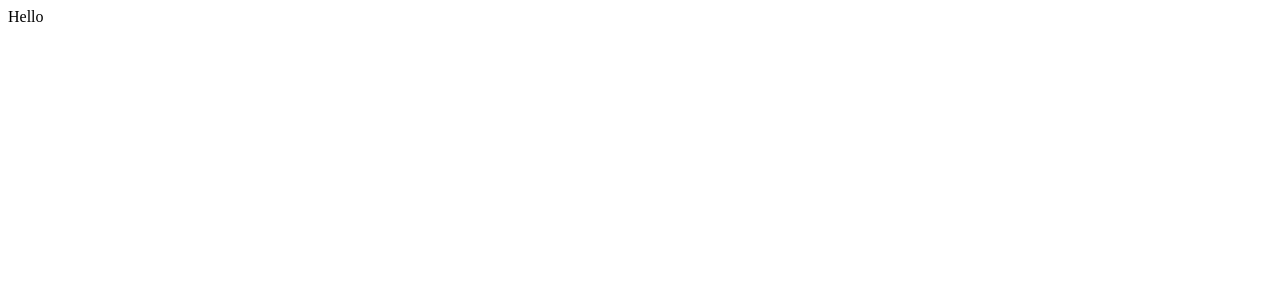
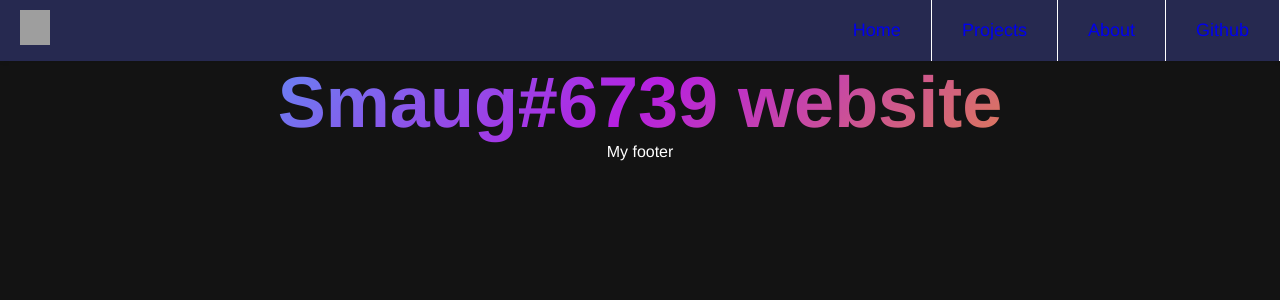
Before and after one commit to Smaug6739/smaug-website, a Nuxt app: page / in a window 1280 px wide. Shown: the top 300 px of the page. Built offline with nearby package versions, Linux system fonts and the light colour scheme; grey boxes are pictures that could not be loaded.

Commit message:
Structure

```diff
--- /dev/null
+++ b/app.vue
@@ -0,0 +1,12 @@
+<template>
+  <div>
+    <Navbar />
+    <NuxtPage />
+    <div>My footer</div>
+  </div>
+</template>
+<script>
+export default {
+  name: "App",
+};
+</script>
--- /dev/null
+++ b/assets/css/main.css
@@ -0,0 +1,27 @@
+* {
+  margin: 0;
+  padding: 0;
+}
+
+body {
+  background-color: #131313;
+  color: #fff;
+  font-family: Avenir, Helvetica, Arial, sans-serif;
+  -webkit-font-smoothing: antialiased;
+  -moz-osx-font-smoothing: grayscale;
+  text-align: center;
+  height: 100vh;
+  display: flex;
+  flex-direction: column;
+}
+
+h1 {
+  font-size: 72px;
+  background-size: 200% 200%;
+  background: linear-gradient(-45deg, #f7b500, #b620e0, #32c5ff);
+  -webkit-background-clip: text;
+  background-clip: text;
+  -webkit-text-fill-color: transparent;
+}
+
+/*# sourceMappingURL=main.css.map */
--- /dev/null
+++ b/assets/scss/_theme-variables.scss
@@ -0,0 +1,41 @@
+$background: #1b003d;
+
+$background-element: #262950;
+$background-element-light: rgb(84, 90, 167);
+
+$blue: #007bff;
+$indigo: #6610f2;
+$purple: #6f42c1;
+$pink: #df0b63;
+$red: #dc3545;
+$white: white;
+$orange: #fd7e14;
+$yellow: #ffc107;
+$green: #28a745;
+$black: #000000;
+
+$teal: #20c997;
+$cyan: #17a2b8;
+$white: #fff;
+$gray: #6c757d;
+$gray-dark: #343a40;
+
+$primary: #0b5ed7;
+$primary-hover: #094db3;
+$secondary: #5c636a;
+$secondary-hover: #4d5358;
+$success: #198754;
+$success-hover: #157347;
+$info: #17a2b8;
+$info-hover: #138496;
+$warning: #ffc107;
+$warning-hover: #e0a903;
+$danger: #d62433;
+$danger-hover: #b82433;
+
+$dark-pink: #9e0947;
+
+/*$light:#f8f9fa;*/
+$light: #ffffff;
+$dark: #343a40;
+$dark-light: rgb(199, 199, 199);
--- /dev/null
+++ b/assets/scss/main.scss
@@ -0,0 +1,24 @@
+* {
+  margin: 0;
+  padding: 0;
+}
+body {
+  background-color: #131313;
+  color: #fff;
+
+  font-family: Avenir, Helvetica, Arial, sans-serif;
+  -webkit-font-smoothing: antialiased;
+  -moz-osx-font-smoothing: grayscale;
+  text-align: center;
+  height: 100vh;
+  display: flex;
+  flex-direction: column;
+}
+h1 {
+  font-size: 72px;
+  background-size: 200% 200%;
+  background: linear-gradient(-45deg, #f7b500, #b620e0, #32c5ff);
+  -webkit-background-clip: text;
+  background-clip: text;
+  -webkit-text-fill-color: transparent;
+}
--- /dev/null
+++ b/components/navbar.vue
@@ -0,0 +1,172 @@
+<template>
+  <header class="header">
+    <div>
+      <NuxtLink to="/"
+        ><img src="../../assets/logo.png" alt="logo" class="logo"
+      /></NuxtLink>
+    </div>
+    <nav>
+      <input class="menu-btn" type="checkbox" id="menu-btn" />
+      <label class="menu-icon" for="menu-btn"
+        ><span class="navicon"></span
+      ></label>
+      <ul class="menu">
+        <li class="link">
+          <NuxtLink to="/" class="nav-links" @click="close">Home</NuxtLink>
+        </li>
+        <li class="link" @click="close">
+          <NuxtLink to="/projects/1">Projects</NuxtLink>
+        </li>
+        <li class="link" @click="close">
+          <NuxtLink to="/about">About</NuxtLink>
+        </li>
+        <li class="link">
+          <a
+            href="https://github.com/Smaug6739"
+            target="__blank"
+            class="nav-links"
+            @click="close"
+            >Github</a
+          >
+        </li>
+      </ul>
+    </nav>
+  </header>
+</template>
+
+<style scoped lang="scss">
+@import "../assets/scss/theme-variables.scss";
+.header {
+  background-color: $background-element;
+  box-shadow: 1px 1px 4px 0 rgba(0, 0, 0, 0.1);
+  //position: fixed;
+  width: 100%;
+  z-index: 3;
+  display: flex;
+  .logo {
+    width: 30px;
+    height: 35px;
+    position: absolute;
+    font-size: 1em;
+    padding: 10px 20px;
+  }
+  nav {
+    display: flex;
+    flex-direction: column;
+    width: 100%;
+  }
+  ul {
+    margin: 0;
+    padding: 0;
+    list-style: none;
+    overflow: hidden;
+    background-color: $background-element;
+    display: flex;
+    flex-direction: column;
+    justify-content: flex-end;
+  }
+  li {
+    a {
+      display: block;
+      padding: 20px 20px;
+      border-right: 1px solid #ffffff;
+      text-decoration: none;
+      font-size: 18px;
+    }
+    .NuxtLink-exact-active {
+      color: white;
+    }
+  }
+  .menu {
+    clear: both;
+    max-height: 0;
+    transition: max-height 0.2s ease-out;
+  }
+  .menu-icon {
+    cursor: pointer;
+    padding: 28px 20px;
+    align-self: flex-end;
+    user-select: none;
+  }
+  .menu-icon .navicon {
+    background: #ffffff;
+    display: block;
+    height: 2px;
+    position: relative;
+    align-self: flex-start;
+    transition: background 0.2s ease-out;
+    width: 18px;
+  }
+  .menu-btn {
+    display: none;
+  }
+  .menu-icon .navicon:before,
+  .menu-icon .navicon:after {
+    background: #ffffff;
+    content: "";
+    display: block;
+    height: 100%;
+    position: absolute;
+    transition: all 0.2s ease-out;
+    width: 100%;
+  }
+  .menu-btn:checked ~ .menu {
+    // One item = 68px
+    max-height: 272px;
+  }
+  .menu-icon .navicon:before {
+    top: 5px;
+  }
+  .menu-icon .navicon:after {
+    top: -5px;
+  }
+  .menu-btn:checked ~ .menu-icon .navicon {
+    background: transparent;
+  }
+  .menu-btn:checked ~ .menu-icon .navicon:before {
+    transform: rotate(-45deg);
+  }
+  .menu-btn:checked ~ .menu-icon .navicon:after {
+    transform: rotate(45deg);
+  }
+  .menu-btn:checked ~ .menu-icon:not(.steps) .navicon:before,
+  .menu-btn:checked ~ .menu-icon:not(.steps) .navicon:after {
+    top: 0;
+  }
+}
+/* 48em = 768px */
+@media (min-width: 48em) {
+  .header ul {
+    flex-direction: row;
+  }
+  .header li {
+    float: left;
+  }
+  .header li a {
+    padding: 20px 30px;
+  }
+  .header .menu {
+    clear: none;
+    float: right;
+    max-height: none;
+  }
+  .header .menu-icon {
+    display: none;
+  }
+}
+</style>
+
+<script>
+export default {
+  name: "Navbar",
+  component: true,
+  methods: {
+    close() {
+      const menu = document.getElementsByClassName("menu")[0];
+      menu.style.clear = "both";
+      menu.style.transition = "max-height 0.2s ease-out";
+      document.getElementById("menu-btn").checked = false;
+    },
+  },
+};
+</script>
--- a/nuxt.config.ts
+++ b/nuxt.config.ts
@@ -1,6 +1,6 @@
-import { defineNuxtConfig } from 'nuxt3'
+import { defineNuxtConfig } from "nuxt3";
 
 // https://v3.nuxtjs.org/docs/directory-structure/nuxt.config
 export default defineNuxtConfig({
-
-})
+  css: ["~/assets/css/main.css"],
+});
--- a/pages/index.vue
+++ b/pages/index.vue
@@ -1,3 +1,3 @@
 <template>
-  <div>Hello</div>
+  <h1>Smaug#6739 website</h1>
 </template>
```
Also changed, not shown: 1 other file (tests, documents, lock files or other folders).
